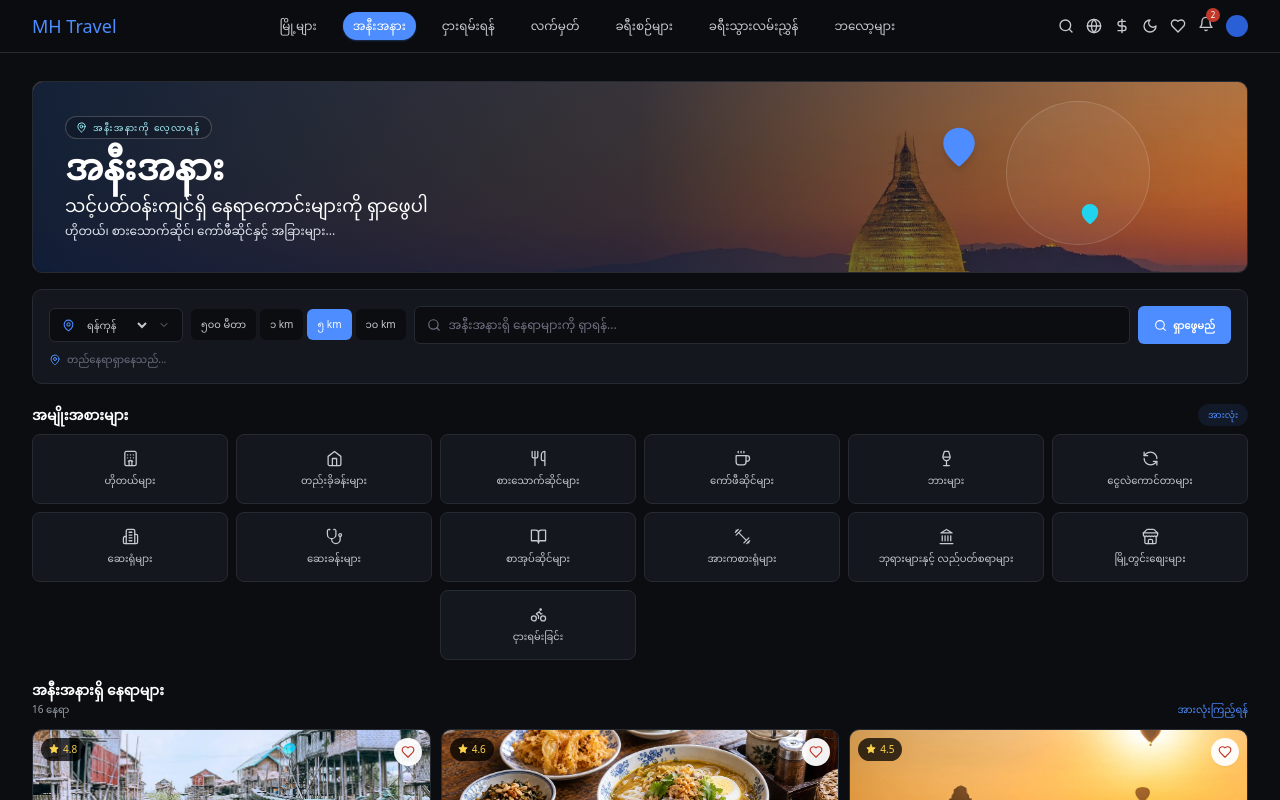
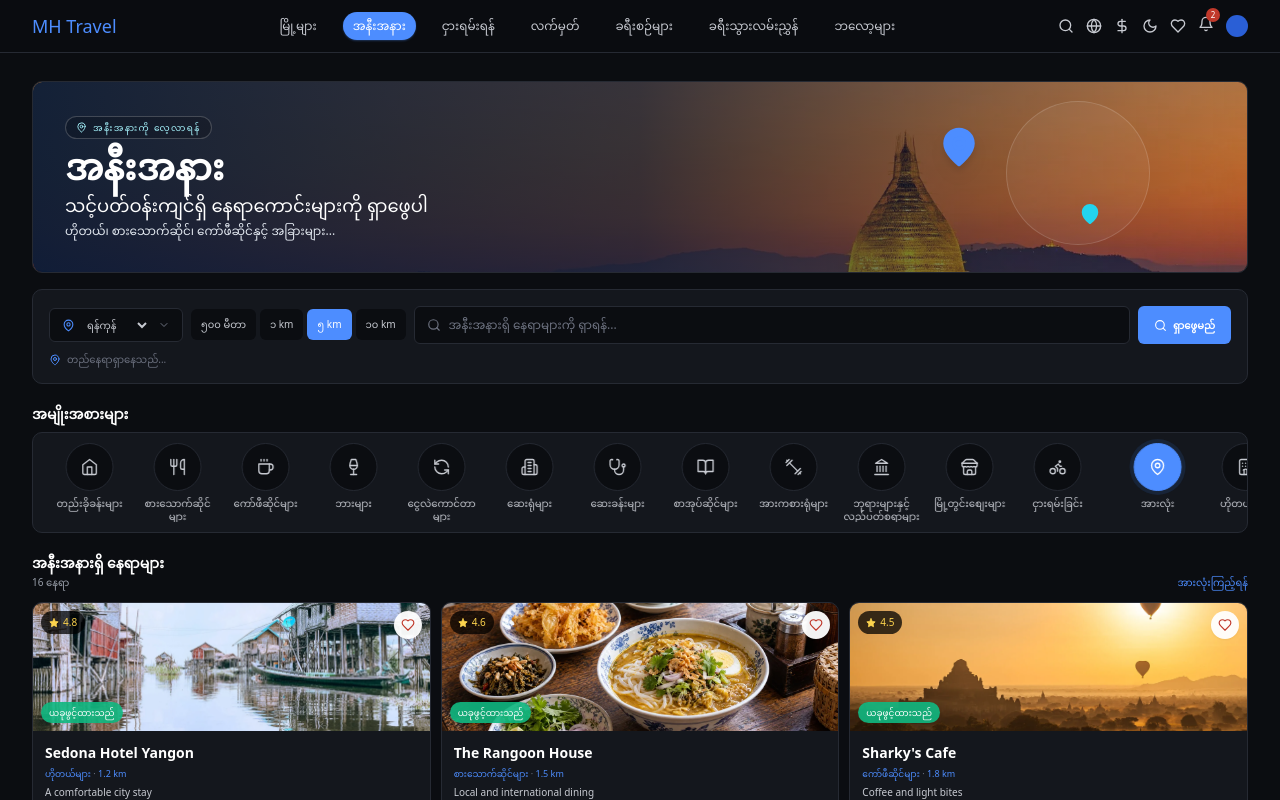
Before and after one commit to mhtravelmm/mhtravelmm, a React (Vite) app: page /nearby in a window 1280 px wide. Shown: the top 800 px of the page. Built offline with nearby package versions, Linux system fonts and the light colour scheme; no server answers.

Commit message:
Animate Nearby categories in circular marquee

```diff
--- a/src/features/nearby/NearbyPage.tsx
+++ b/src/features/nearby/NearbyPage.tsx
@@ -43,6 +43,11 @@ const CATEGORY_META: { id: NearbyCategory; label: TranslationKey; icon: LucideIc
   { id: 'attraction', label: 'nearby_category_attraction', icon: Landmark },
   { id: 'market', label: 'nearby_category_market', icon: Store },
   { id: 'rental', label: 'nearby_category_rental', icon: Bike },
+];
+
+const CATEGORY_ITEMS = [
+  { id: 'all' as const, label: 'nearby_all_categories' as const, icon: MapPin },
+  ...CATEGORY_META,
 ];
 
 const DISTANCE_OPTIONS: { value: number; label: TranslationKey }[] = [
@@ -272,25 +277,34 @@ export function NearbyPage() {
       </section>
 
       <section className="mb-5">
-        <div className="mb-2 flex items-center justify-between gap-2">
-          <h2 className="text-sm font-semibold text-text-primary">{t('nearby_categories_title')}</h2>
-          <button type="button" onClick={() => setCategory('all')} className={`shrink-0 rounded-full px-2.5 py-1 text-[9px] font-medium ${category === 'all' ? 'bg-brand-blue/10 text-brand-blue' : 'text-text-muted hover:bg-bg-card'}`}>
-            {t('nearby_all_categories')}
-          </button>
-        </div>
-        <div className="grid grid-cols-3 gap-2 sm:grid-cols-4 lg:grid-cols-6">
-          {CATEGORY_META.map(({ id, label, icon: Icon }) => (
+        <h2 className="mb-2 text-sm font-semibold text-text-primary">{t('nearby_categories_title')}</h2>
+        <div className="nearby-category-marquee rounded-card border border-border bg-bg-card py-2.5" role="region" aria-label={t('nearby_categories_title')}>
+          <div className="nearby-category-track">
+            {[0, 1].map((copyIndex) => (
+              <div
+                key={copyIndex}
+                className={`nearby-category-group flex w-max shrink-0 items-start gap-3 px-3 ${copyIndex === 1 ? 'nearby-category-copy--repeat' : ''}`}
+                aria-hidden={copyIndex === 1}
+              >
+                {CATEGORY_ITEMS.map(({ id, label, icon: Icon }) => (
                   <button
-              key={id}
+                    key={`${copyIndex}-${id}`}
                     type="button"
-              onClick={() => { setCategory((current) => current === id ? 'all' : id); setShowAllPlaces(false); }}
+                    tabIndex={copyIndex === 1 ? -1 : undefined}
+                    onClick={() => { setCategory((current) => id === 'all' || current === id ? 'all' : id); setShowAllPlaces(false); }}
+                    aria-label={t(label)}
                     aria-pressed={category === id}
-              className={`flex min-h-[62px] flex-col items-center justify-center gap-1.5 rounded-lg border px-1.5 py-2 transition sm:min-h-[70px] ${id === 'rental' ? 'col-start-2 sm:col-start-3' : ''} ${category === id ? 'border-brand-blue/40 bg-brand-blue/10 text-brand-blue' : 'border-border bg-bg-card text-text-secondary hover:border-brand-blue/30 hover:bg-bg-cardAlt'}`}
+                    className="flex w-[76px] shrink-0 flex-col items-center gap-1.5 text-center text-text-secondary transition hover:text-brand-blue focus-visible:outline-none focus-visible:ring-2 focus-visible:ring-brand-blue focus-visible:ring-offset-2 focus-visible:ring-offset-bg-card"
                   >
-              <Icon size={17} strokeWidth={1.8} />
-              <span className="line-clamp-1 text-center text-[9px] font-medium sm:text-[10px]">{t(label)}</span>
+                    <span className={`grid h-12 w-12 place-items-center rounded-full border transition ${category === id ? 'border-brand-blue bg-brand-blue text-white shadow-[0_0_0_4px_rgb(59_130_246/0.12)]' : 'border-border bg-bg text-text-secondary hover:border-brand-blue/50 hover:bg-brand-blue/10 hover:text-brand-blue'}`}>
+                      <Icon size={18} strokeWidth={1.8} aria-hidden="true" />
+                    </span>
+                    <span className="line-clamp-2 min-h-[22px] w-full text-[9px] font-medium leading-tight sm:text-[10px]">{t(label)}</span>
                   </button>
                 ))}
+              </div>
+            ))}
+          </div>
         </div>
       </section>
 
--- a/src/index.css
+++ b/src/index.css
@@ -77,3 +77,50 @@ body {
 .animate-marquee:hover {
   animation-play-state: paused;
 }
+
+
+/* Nearby categories: one circular-icon rail that travels right-to-left. */
+@keyframes nearby-category-marquee {
+  from {
+    transform: translateX(0);
+  }
+  to {
+    transform: translateX(-50%);
+  }
+}
+
+.nearby-category-marquee {
+  overflow: hidden;
+}
+
+.nearby-category-track {
+  display: flex;
+  width: max-content;
+  will-change: transform;
+  animation: nearby-category-marquee 42s linear infinite;
+}
+
+.nearby-category-marquee:hover .nearby-category-track,
+.nearby-category-marquee:focus-within .nearby-category-track {
+  animation-play-state: paused;
+}
+
+@media (prefers-reduced-motion: reduce) {
+  .nearby-category-marquee {
+    overflow-x: auto;
+    scrollbar-width: none;
+  }
+
+  .nearby-category-marquee::-webkit-scrollbar {
+    display: none;
+  }
+
+  .nearby-category-track {
+    animation: none;
+    will-change: auto;
+  }
+
+  .nearby-category-copy--repeat {
+    display: none;
+  }
+}
```
Also changed, not shown: 2 other files (tests, documents, lock files or other folders). Lines whose indentation alone changed are shown as unchanged.
